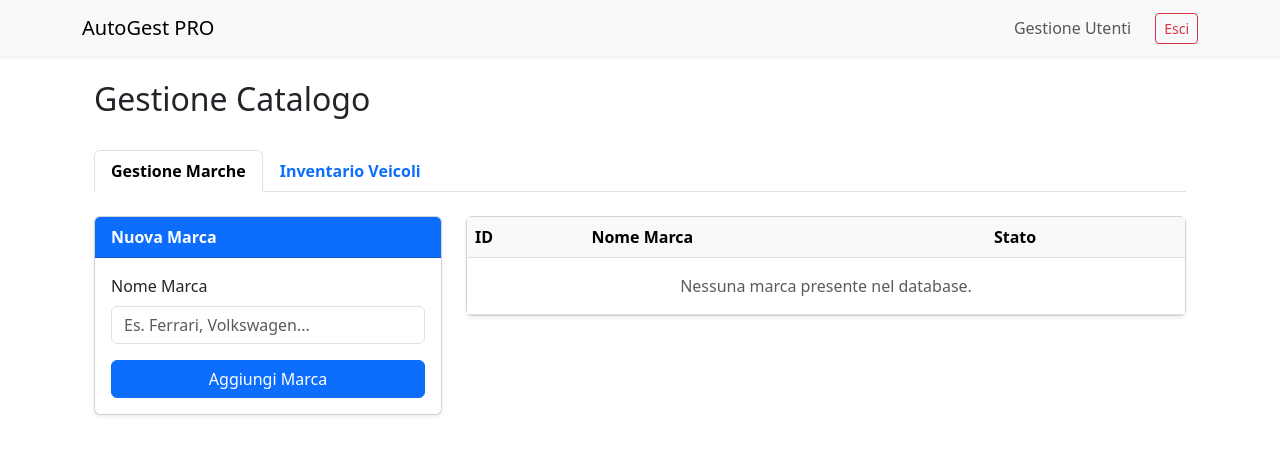
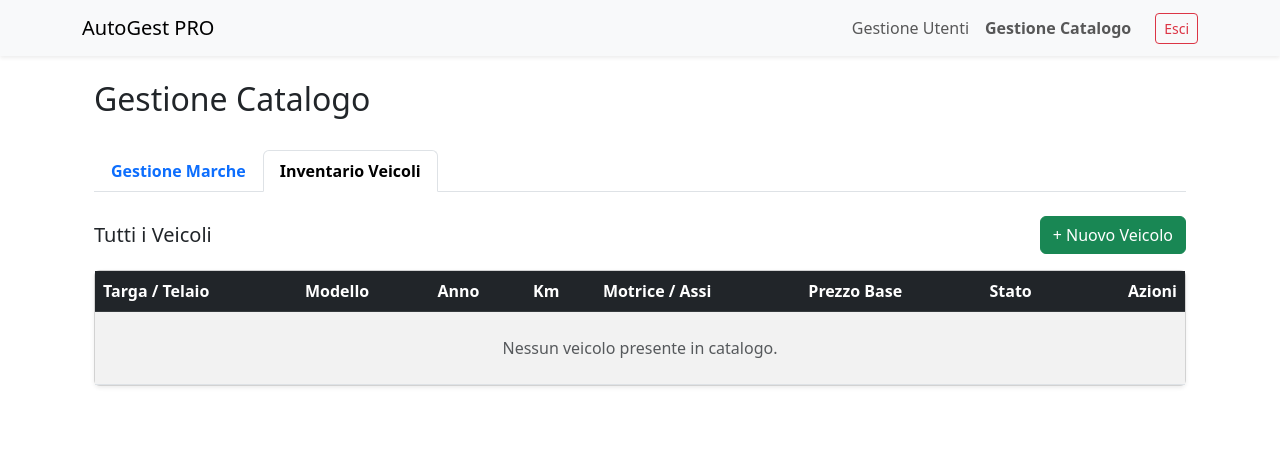
Before and after one commit to LorenzoBelletti05/DB-Project-UNIBO, a Flask app: page /admin/catalog in a window 1280 px wide, after a click on "Inventario Veicoli". Shown: the top 455 px of the page. Run offline with Flask 3, Linux system fonts and the light colour scheme; the visitor is signed in with stand-in values (Sample User, id 1); data that the repository does not hold is empty; parts of the project's set-up code (start-up, migrations or seed data) failed here and were passed over.

Commit message:
Add other gui for sales and admin

```diff
--- a/Concessionaria_camion_autotrasporti/Backend/app/routes.py
+++ b/Concessionaria_camion_autotrasporti/Backend/app/routes.py
@@ -96,11 +96,18 @@ def registrazione():
 # --- ROTTE PROTETTE ---
 @main.route('/')
 def home():
-    if 'user_id' not in session: return redirect('/login')
-    # Smistamento centrale
-    if session['ruolo'] == 4: return redirect('/dashboard_admin')
-    if session['ruolo'] == 1: return redirect('/area_cliente')
-    return "Benvenuto!"
+    if 'user_id' not in session:
+        return redirect('/login')
+
+    # Smistamento centrale in base al ruolo nel DB
+    if session['ruolo'] == 4:
+        return redirect('/dashboard_admin')     # 4 = Direzione
+    elif session['ruolo'] == 3:                 # <--- CAMBIATO QUI IN 3
+        return redirect('/salesperson')         # 3 = Venditore
+    elif session['ruolo'] == 1:
+        return redirect('/area_cliente')        # 1 = Cliente
+
+    return f"Benvenuto {session.get('nome', '')}! Il tuo ruolo ({session['ruolo']}) non ha ancora una home dedicata."
 
 @main.route('/dashboard_admin')
 @ruolo_richiesto(4)
@@ -147,7 +154,8 @@ def area_cliente():
 @ruolo_richiesto(4)
 def gestione_utenti():
     response = supabase.table('PERSONA').select('*').execute()
-    return render_template('admin_utenti.html', utenti=response.data)
+    # Abbiamo aggiunto "admin/" prima del nome del file
+    return render_template('admin/admin_user.html', utenti=response.data)
 
 @main.route('/logout')
 def logout():
@@ -214,14 +222,29 @@ def gestione_catalogo():
             return redirect('/admin/catalog')
 
         # --- 2. GESTIONE INSERIMENTO VEICOLO ---
+        # --- 2. GESTIONE INSERIMENTO VEICOLO (COMPLETO) ---
         if 'aggiungi_veicolo' in request.form:
             try:
                 nuovo_veicolo = {
                     "Targa": request.form.get('targa').upper(),
                     "Modello": request.form.get('modello'),
+                    "Anno_Produzione": int(request.form.get('anno')),
+                    "Data_Arrivo_Concessionaria": request.form.get('data_arrivo'),
+                    "Classe_Inquinamento": request.form.get('classe_inquinamento'),
                     "Prezzo_Base": float(request.form.get('prezzo')),
                     "Stato_Disponibilita": request.form.get('stato'),
-                    "ID_Marca": int(request.form.get('id_marca'))
+                    "ID_Marca": int(request.form.get('id_marca')),
+                    "Kilometraggio": int(request.form.get('chilometraggio')),
+                    "Potenza_CV": int(request.form.get('potenza_cv')),
+                    "Peso": float(request.form.get('peso')),
+                    "Data_Immatricolazione": request.form.get('data_immatricolazione'),
+                    "Descrizione": request.form.get('descrizione'),
+                    "Configurazione_Assi": request.form.get('configurazione_assi'),
+
+                    # --- GLI ULTIMI 3 CAMPI DAL TUO SCREENSHOT ---
+                    "Numero_Assi": int(request.form.get('numero_assi')),
+                    "NumeroTelaio": request.form.get('numero_telaio').upper(),
+                    "Tipologia_Motrice": request.form.get('tipologia_motrice')
                 }
                 supabase.table('VEICOLO').insert(nuovo_veicolo).execute()
                 flash(f"Veicolo {nuovo_veicolo['Modello']} inserito nel catalogo!", "success")
@@ -241,20 +264,76 @@ def gestione_catalogo():
 
 @main.route('/catalog', methods=['GET'])
 def public_catalog():
-    vehicles = []
-    brands = []
-    return render_template('public_catalog.html', vehicles=vehicles, brands=brands)
+    try:
+        res_veicoli = supabase.table('VEICOLO').select('*').execute()
+        vehicles = res_veicoli.data
+
+        res_marche = supabase.table('MARCA').select('*').eq('Attiva', 'Y').execute()
+        brands = res_marche.data
+
+        mappa_marche = {marca['ID_Marca']: marca['Nome'] for marca in brands}
+
+    except Exception as e:
+        print(f"ERRORE CATALOGO PUBBLICO: {e}")
+        vehicles = []
+        brands = []
+        mappa_marche = {}
+
+    return render_template('public_catalog.html', vehicles=vehicles, brands=brands, mappa_marche=mappa_marche)
 
 @main.route('/salesperson', methods=['GET'])
+@ruolo_richiesto(3)  # 3 = Venditore
 def salesperson_dashboard():
-    quotes = []
-    test_drives = []
-    return render_template('salesperson_dashboard.html', quotes=quotes, test_drives=test_drives)
+    try:
+        # Peschiamo il numero di veicoli attualmente in catalogo per le statistiche
+        res_veicoli = supabase.table('VEICOLO').select('*').execute()
+        veicoli_disponibili = len(res_veicoli.data)
+
+        # In futuro qui faremo le query alle tabelle PREVENTIVO e TEST_DRIVE
+        quotes = []
+        test_drives = []
+
+    except Exception as e:
+        print(f"ERRORE DASHBOARD VENDITORE: {e}")
+        veicoli_disponibili = 0
+        quotes = []
+        test_drives = []
+
+    return render_template('salesperson_dashboard.html',
+                           quotes=quotes,
+                           test_drives=test_drives,
+                           stock_count=veicoli_disponibili)
 
 @main.route('/transaction_wizard', methods=['GET'])
+@ruolo_richiesto(3) # Solo per i Venditori (Ruolo 3)
 def transaction_wizard():
-    available_vehicles = []
-    return render_template('transaction_wizard.html', available_vehicles=available_vehicles)
+    if request.method == 'POST':
+        # Qui in futuro inseriremo i dati nella tabella PREVENTIVO o TRANSAZIONE
+        # Per ora simuliamo il successo per testare l'interfaccia!
+        flash("Transazione/Preventivo generato con successo!", "success")
+        return redirect('/salesperson')
+
+    try:
+        # 1. Recupero Clienti (Ruolo = 1)
+        res_clienti = supabase.table('PERSONA').select('*').eq('Ruolo', 1).execute()
+        clienti = res_clienti.data
+
+        # 2. Recupero Veicoli in catalogo
+        res_veicoli = supabase.table('VEICOLO').select('*').execute()
+        veicoli = res_veicoli.data
+
+        # 3. Recupero Marche (per mostrare i nomi corretti dei veicoli)
+        res_marche = supabase.table('MARCA').select('*').execute()
+        mappa_marche = {marca['ID_Marca']: marca['Nome'] for marca in res_marche.data}
+
+    except Exception as e:
+        print(f"ERRORE WIZARD: {e}")
+        clienti, veicoli, mappa_marche = [], [], {}
+
+    return render_template('sales/transaction_wizard.html',
+                           clienti=clienti,
+                           veicoli=veicoli,
+                           mappa_marche=mappa_marche)
 
 @main.route('/test_drive_calendar', methods=['GET'])
 def test_drive_calendar():
--- a/Concessionaria_camion_autotrasporti/GUI/templates/admin/add_crew.html
+++ b/Concessionaria_camion_autotrasporti/GUI/templates/admin/add_crew.html
@@ -16,8 +16,8 @@
                             <label class="form-label fw-bold">Ruolo Aziendale</label>
                             <select name="ruolo" class="form-select border-primary" required>
                                 <option value="" disabled selected>Seleziona la mansione...</option>
-                                <option value="2">Venditore</option>
-                                <option value="3">Meccanico</option>
+                                <option value="3">Venditore</option>
+                                <option value="2">Meccanico</option>
                                 <option value="5">Impiegato Ufficio</option>
                             </select>
                             <small class="text-muted">Il ruolo determinerà a quali aree del gestionale avrà accesso.</small>
--- a/Concessionaria_camion_autotrasporti/GUI/templates/admin/catalog.html
+++ b/Concessionaria_camion_autotrasporti/GUI/templates/admin/catalog.html
@@ -83,20 +83,33 @@
 
             <div class="card shadow-sm">
                 <div class="card-body p-0">
-                    <table class="table table-striped mb-0">
+                    <table class="table table-hover table-striped mb-0 align-middle">
                         <thead class="table-dark">
                             <tr>
                                 <th>Targa / Telaio</th>
                                 <th>Modello</th>
+                                <th>Anno</th>
+                                <th>Km</th>
+                                <th>Motrice / Assi</th>
                                 <th>Prezzo Base</th>
-                                <th>Condizione</th>
+                                <th>Stato</th>
+                                <th class="text-end">Azioni</th>
                             </tr>
                         </thead>
                         <tbody>
                             {% for veicolo in veicoli %}
                             <tr>
-                                <td class="text-uppercase fw-bold">{{ veicolo.Targa }}</td>
-                                <td>{{ veicolo.Modello }}</td>
+                                <td>
+                                    <span class="text-uppercase fw-bold">{{ veicolo.Targa }}</span><br>
+                                    <small class="text-muted">{{ veicolo.NumeroTelaio }}</small>
+                                </td>
+                                <td class="fw-bold">{{ veicolo.Modello }}</td>
+                                <td>{{ veicolo.Anno_Produzione }}</td>
+                                <td>{{ veicolo.Kilometraggio }}</td>
+                                <td>
+                                    {{ veicolo.Tipologia_Motrice }}<br>
+                                    <small class="text-muted">{{ veicolo.Configurazione_Assi }}</small>
+                                </td>
                                 <td>€ {{ veicolo.Prezzo_Base }}</td>
                                 <td>
                                     {% if veicolo.Stato_Disponibilita == 'U' %}
@@ -105,10 +118,13 @@
                                         <span class="badge bg-success">Nuovo</span>
                                     {% endif %}
                                 </td>
+                                <td class="text-end">
+                                    <button class="btn btn-sm btn-outline-primary">Dettagli</button>
+                                </td>
                             </tr>
                             {% else %}
                             <tr>
-                                <td colspan="4" class="text-center text-muted py-4">Nessun veicolo presente in catalogo.</td>
+                                <td colspan="8" class="text-center text-muted py-4">Nessun veicolo presente in catalogo.</td>
                             </tr>
                             {% endfor %}
                         </tbody>
@@ -120,8 +136,7 @@
 </div>
 
 <div class="modal fade" id="modalVeicolo" tabindex="-1" aria-labelledby="modalVeicoloLabel" aria-hidden="true">
-    <div class="modal-dialog">
-        <div class="modal-content">
+    <div class="modal-dialog modal-lg"> <div class="modal-content">
             <div class="modal-header bg-success text-white">
                 <h5 class="modal-title" id="modalVeicoloLabel">Registra Nuovo Veicolo</h5>
                 <button type="button" class="btn-close btn-close-white" data-bs-dismiss="modal" aria-label="Close"></button>
@@ -131,10 +146,11 @@
                 <div class="modal-body">
                     <input type="hidden" name="aggiungi_veicolo" value="1">
 
-                    <div class="mb-3">
+                    <div class="row mb-3">
+                        <div class="col-md-4">
                             <label class="form-label">Marca</label>
                             <select name="id_marca" class="form-select" required>
-                            <option value="" disabled selected>Seleziona la marca...</option>
+                                <option value="" disabled selected>Seleziona...</option>
                                 {% for marca in marche %}
                                     {% if marca.Attiva == 'Y' %}
                                         <option value="{{ marca.ID_Marca }}">{{ marca.Nome }}</option>
@@ -142,31 +158,103 @@
                                 {% endfor %}
                             </select>
                         </div>
-
-                    <div class="row mb-3">
-                        <div class="col-md-6">
+                        <div class="col-md-4">
                             <label class="form-label">Targa / Telaio</label>
                             <input type="text" name="targa" class="form-control text-uppercase" required>
                         </div>
-                        <div class="col-md-6">
+                        <div class="col-md-4">
                             <label class="form-label">Modello</label>
                             <input type="text" name="modello" class="form-control" required>
                         </div>
                     </div>
 
                     <div class="row mb-3">
-                        <div class="col-md-6">
+                        <div class="col-md-4">
                             <label class="form-label">Condizione</label>
                             <select name="stato" class="form-select" required>
                                 <option value="N">Nuovo</option>
                                 <option value="U">Usato</option>
                             </select>
                         </div>
-                        <div class="col-md-6">
+                        <div class="col-md-4">
                             <label class="form-label">Prezzo Base (€)</label>
                             <input type="number" step="0.01" name="prezzo" class="form-control" required>
                         </div>
+                        <div class="col-md-4">
+                            <label class="form-label">Data Arrivo in Salone</label>
+                            <input type="date" name="data_arrivo" class="form-control" required>
                         </div>
+                    </div>
+
+                    <div class="row mb-3">
+                        <div class="col-md-4">
+                            <label class="form-label">Anno Produzione</label>
+                            <input type="number" name="anno" class="form-control" placeholder="es. 2024" required>
+                        </div>
+                        <div class="col-md-4">
+                            <label class="form-label">Classe Inquinamento</label>
+                            <select name="classe_inquinamento" class="form-select" required>
+                                <option value="" disabled selected>Seleziona...</option>
+                                <option value="Euro 6">Euro 6</option>
+                                <option value="Euro 5">Euro 5</option>
+                                <option value="Euro 4">Euro 4</option>
+                                <option value="Elettrica">Elettrica</option>
+                            </select>
+                        </div>
+                        <div class="col-md-4">
+                            <label class="form-label">Data Immatricolazione</label>
+                            <input type="date" name="data_immatricolazione" class="form-control" required>
+                        </div>
+                    </div>
+
+                    <div class="row mb-3">
+                        <div class="col-md-3">
+                            <label class="form-label">Kilometraggio</label>
+                            <input type="number" name="chilometraggio" class="form-control" value="0" required>
+                        </div>
+                        <div class="col-md-3">
+                            <label class="form-label">Potenza (CV)</label>
+                            <input type="number" name="potenza_cv" class="form-control" required>
+                        </div>
+                        <div class="col-md-3">
+                            <label class="form-label">Peso (Kg)</label>
+                            <input type="number" step="0.1" name="peso" class="form-control" required>
+                        </div>
+                        <div class="col-md-3">
+                            <label class="form-label">Config. Assi</label>
+                            <select name="configurazione_assi" class="form-select" required>
+                                <option value="4x2">4x2</option>
+                                <option value="6x2">6x2</option>
+                                <option value="8x4">8x4</option>
+                            </select>
+                        </div>
+                    </div>
+
+                    <div class="row mb-3">
+                        <div class="col-md-4">
+                            <label class="form-label">Numero Assi</label>
+                            <input type="number" name="numero_assi" class="form-control" required>
+                        </div>
+                        <div class="col-md-4">
+                            <label class="form-label">Numero Telaio (VIN)</label>
+                            <input type="text" name="numero_telaio" class="form-control text-uppercase" required>
+                        </div>
+                        <div class="col-md-4">
+                            <label class="form-label">Tipologia Motrice</label>
+                            <select name="tipologia_motrice" class="form-select" required>
+                                <option value="Trattore Stradale">Trattore Stradale</option>
+                                <option value="Motrice">Motrice</option>
+                                <option value="Furgone">Furgone</option>
+                                <option value="Autovettura">Autovettura</option>
+                            </select>
+                        </div>
+                    </div>
+
+                    <div class="mb-3">
+                        <label class="form-label">Descrizione / Note</label>
+                        <textarea name="descrizione" class="form-control" rows="2" placeholder="Breve descrizione del veicolo..." required></textarea>
+                    </div>
+
                 </div>
                 <div class="modal-footer d-flex justify-content-between">
                     <button type="button" class="btn btn-outline-secondary" data-bs-dismiss="modal">Annulla</button>
--- a/Concessionaria_camion_autotrasporti/GUI/templates/layout.html
+++ b/Concessionaria_camion_autotrasporti/GUI/templates/layout.html
@@ -12,13 +12,13 @@
 
                 {% if session.get('ruolo') == 4 %}
                     <a class="nav-link" href="/admin/utenti">Gestione Utenti</a>
+                    <a class="nav-link fw-bold" href="/admin/catalog">Gestione Catalogo</a>
 
                 {% elif session.get('ruolo') == 1 %}
                     <a class="nav-link" href="/area_cliente">La mia Area</a>
                     <a class="nav-link fw-bold text-primary" href="/catalog">📖 Public Catalog</a>
 
-                {% elif session.get('ruolo') == 2 %}
-                    <a class="nav-link" href="/catalog">📖 Public Catalog</a>
+                {% elif session.get('ruolo') == 3 %} <a class="nav-link" href="/catalog">📖 Public Catalog</a>
                     <a class="nav-link" href="/salesperson">💼 Sales Dashboard</a>
                     <a class="nav-link" href="/transaction_wizard">📝 New Transaction</a>
                 {% endif %}
@@ -30,5 +30,6 @@
     <div class="container">
         {% block content %}{% endblock %}
     </div>
+    <script src="https://cdn.jsdelivr.net/npm/bootstrap@5.3.0/dist/js/bootstrap.bundle.min.js"></script>
 </body>
 </html>
```
Also changed, not shown: Concessionaria_camion_autotrasporti/GUI/templates/admin/admin_user.html (added, +57 -0 lines), Concessionaria_camion_autotrasporti/GUI/templates/public_catalog.html (+9 -9 lines), Concessionaria_camion_autotrasporti/GUI/templates/sales/transaction_wizard.html (added, +106 -0 lines), Concessionaria_camion_autotrasporti/GUI/templates/salesperson_dashboard.html (added, +118 -0 lines). Lines whose indentation alone changed are shown as unchanged.
